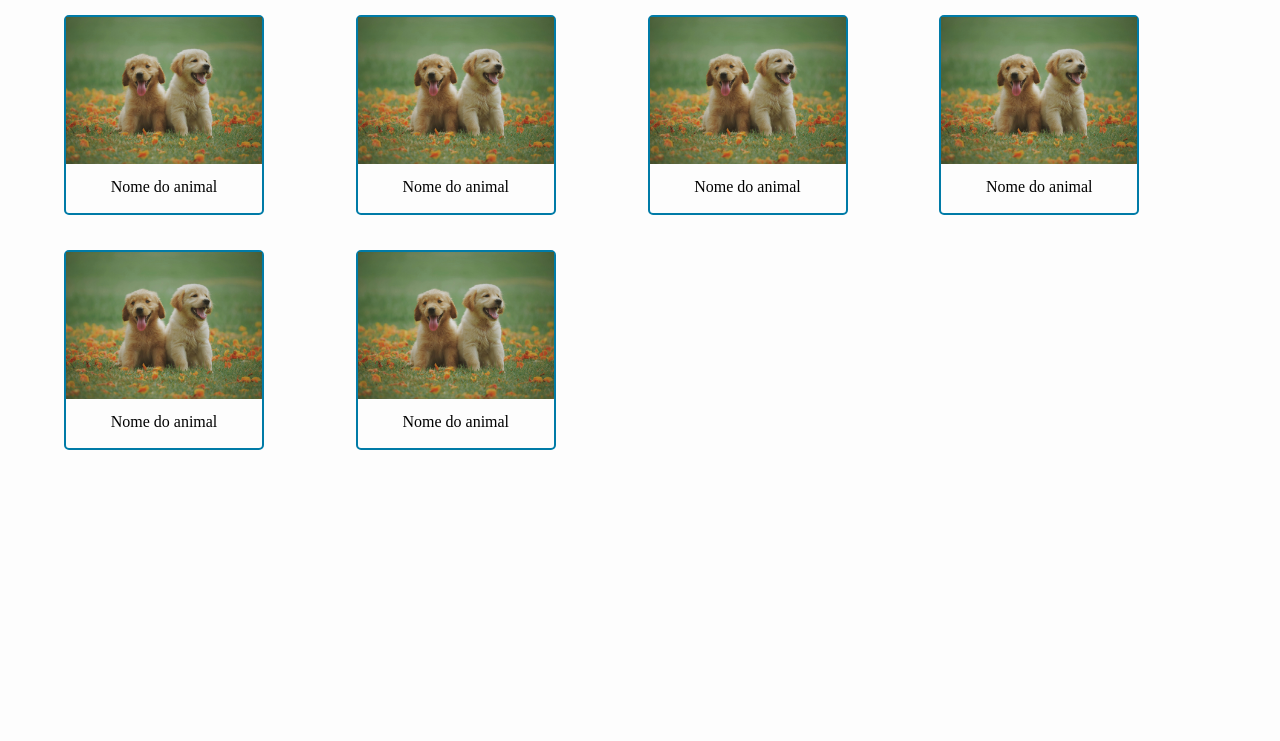
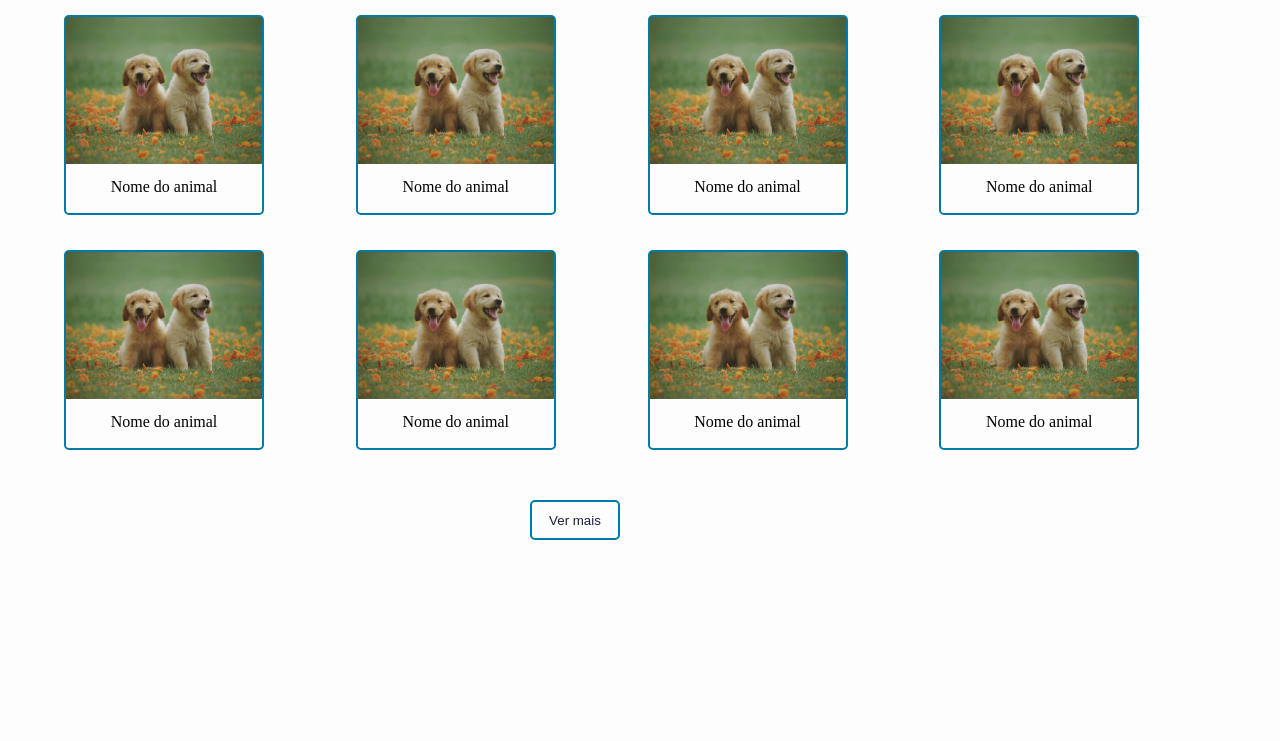
Before and after one commit to VitorDiniz1/projeto_accg, a Django app: page / in a window 1280 px wide. Shown: the part 1179-1920 px from the top of the page. Run offline with Django 4.2, Linux system fonts and the light colour scheme; parts of the project's set-up code (start-up, migrations or seed data) failed here and were passed over.

Commit message:
adicionando botao de ver mais

```diff
--- a/app/static/css/home.css
+++ b/app/static/css/home.css
@@ -532,6 +532,26 @@ Anaiamis
 
 }
 
+.animal .login-button{
+    display: flex;
+    align-items: center;
+    justify-content: center;
+    margin-top: 50px;
+    margin-right: 130px;
+}
+
+.ver-mais button{
+    border: 2px solid #007BA7;
+    color: #1C1F3F;
+    background: #fdfdfd;
+
+}
+
+.login-button button:hover{
+    transform: scale(1.1);
+    background: #0ef;
+}
+
 @media  (max-width:900px){
     .select-row{
         display: grid;
--- a/app/templates/filtro.html
+++ b/app/templates/filtro.html
@@ -12,7 +12,7 @@
 <body>
 
     <header>
-        <a href="/" target="_blank">
+        <a href="/">
             <img src="{%static '/img/logocaoegato.png'%}"/>
         </a>
     </header>
--- a/app/templates/index.html
+++ b/app/templates/index.html
@@ -230,6 +230,29 @@
                     </div>
                 </div>
 
+                <div class="card-animal">
+                    <div class="foto-animal">
+                        <img src="{% static 'img/ft-1-animal.jpg' %}"/>
+                    </div>
+                    <div class="nome-animal">
+                        <p>Nome do animal</p>
+                    </div>
+                </div>
+
+                <div class="card-animal">
+                    <div class="foto-animal">
+                        <img src="{% static 'img/ft-1-animal.jpg' %}"/>
+                    </div>
+                    <div class="nome-animal">
+                        <p>Nome do animal</p>
+                    </div>
+                </div>
+
+            </div>
+            <div class=" ver-mais login-button">
+                <a href="/contato" target="_blank">
+                    <button>Ver mais</button>
+                </a>
             </div>
         </div>
 
```
